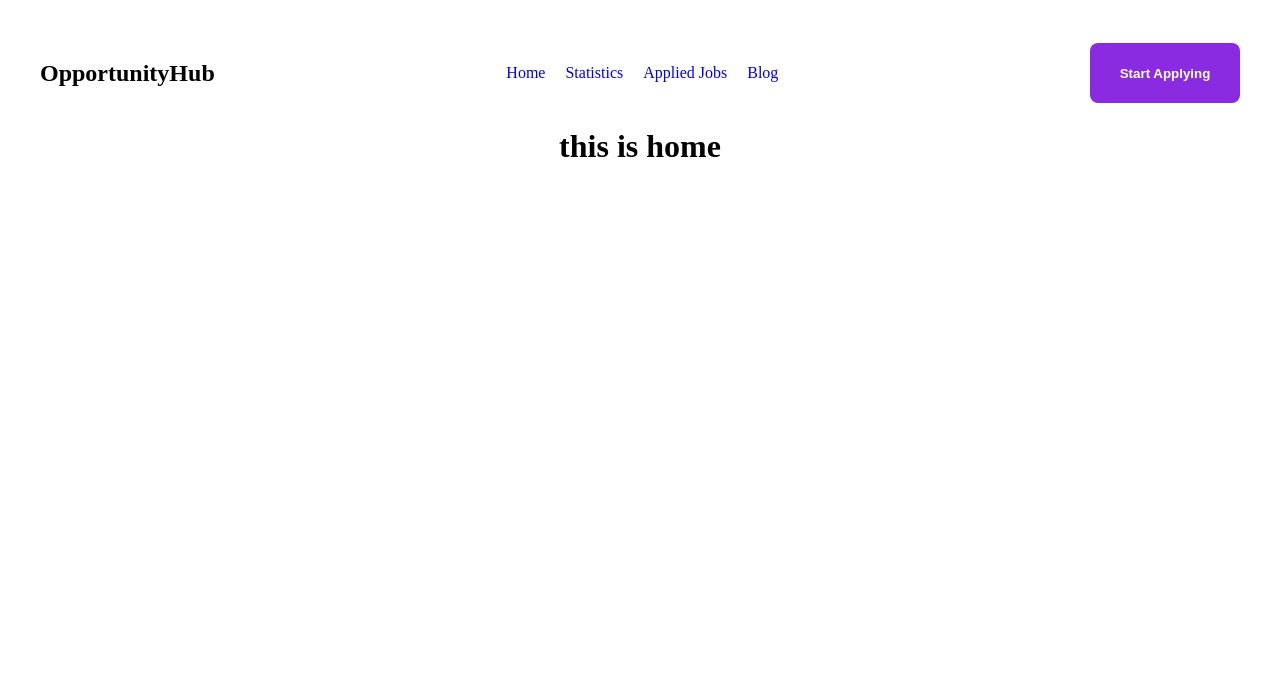
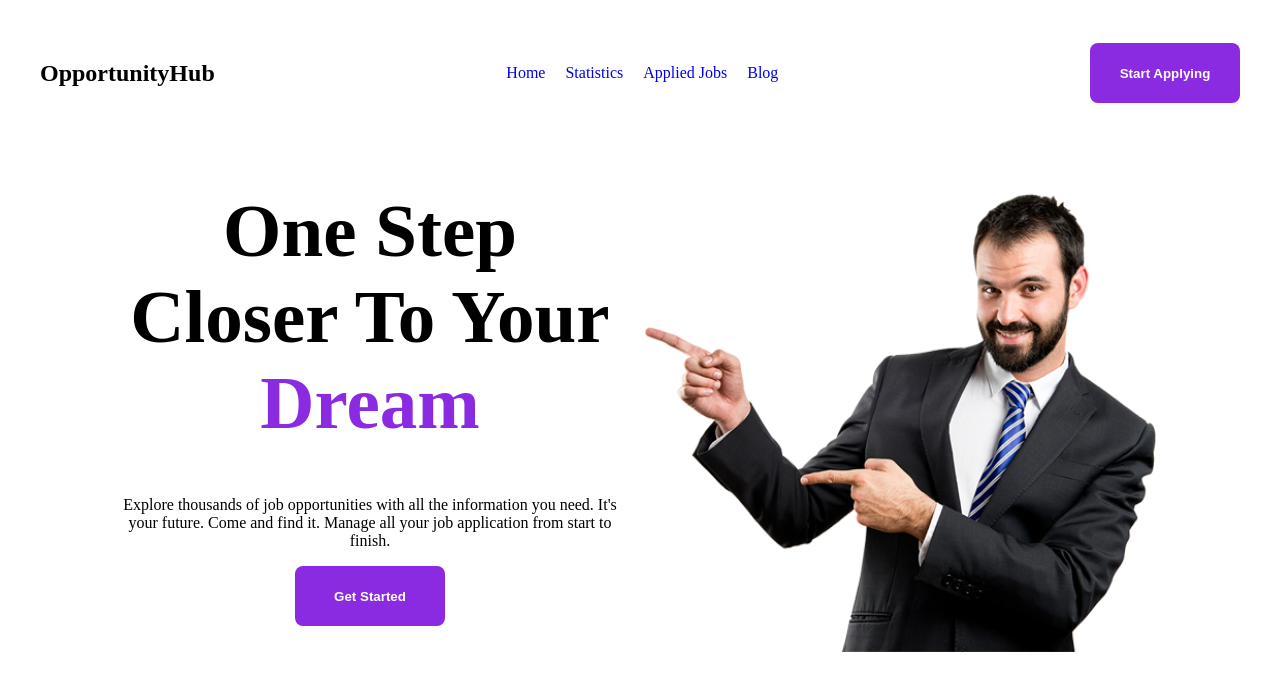
Before and after one commit to Afroza-Khanom/oppurtunity-hub, a React (Vite) app: page / in a window 1280 px wide. Shown: the top 690 px of the page. Built offline with nearby package versions, Linux system fonts and the light colour scheme.

Commit message:
header section in home page added

```diff
--- a/package.json
+++ b/package.json
@@ -9,7 +9,9 @@
     "preview": "vite preview"
   },
   "dependencies": {
+    "bootstrap": "^5.2.3",
     "react": "^18.2.0",
+    "react-bootstrap": "^2.7.2",
     "react-dom": "^18.2.0",
     "react-router-dom": "^6.10.0"
   },
--- a/src/App.jsx
+++ b/src/App.jsx
@@ -2,6 +2,7 @@ import { useState } from 'react'
 import reactLogo from './assets/react.svg'
 import viteLogo from '/vite.svg'
 import './App.css'
+
 
 function App() {
   const [count, setCount] = useState(0)
--- a/src/Components/Home/Home.css
+++ b/src/Components/Home/Home.css
@@ -0,0 +1,34 @@
+.header-container{
+    width: 1070px;
+    height: 550px;
+    display: flex;
+    justify-content: space-between;
+    align-items: center;
+    padding: 0px 50px;
+}
+
+.paragraph-container{
+    width: 520px;
+    padding-left: 20px;
+    left: 0;
+}
+
+.paragraph-container h1{
+    font-size: 75px;
+}
+
+.paragraph-container button{
+    width: 150px;
+    height: 60px;
+    background-color: blueviolet;
+    color: white;
+    padding: 19px 20px 19px 20px;
+    border: none;
+    border-radius: 8px;
+    font-weight: 600;
+}
+
+.header-container img{
+    width: 516px;
+    height: 544px;
+}
--- a/src/Components/Home/Home.jsx
+++ b/src/Components/Home/Home.jsx
@@ -1,11 +1,23 @@
 import React from 'react';
 import { Outlet } from 'react-router-dom';
 import Header from '../Header/Header';
+import './Home.css'
 
 const Home = () => {
     return (
         <div>
-            <h1>this is home</h1>
+            <header className='header-container'>
+                <div className='paragraph-container'>
+                    <h1>
+                        One Step Closer To Your <span style={{color: 'blueviolet'}}>Dream</span>
+                    </h1>
+                    <p>Explore thousands of job opportunities with all the information you need. It's your future.  Come and find it. Manage all your job application from start to finish.</p>
+                    <button>Get Started</button>
+                </div>
+                <div>
+                    <img className='img-fluid' src="/public/image/a49e18a6c059795a878b6b0366e7211b.png" alt="" />
+                </div>
+            </header>
 
         </div>
     );
--- a/src/main.jsx
+++ b/src/main.jsx
@@ -12,6 +12,7 @@ import Main from './Components/Layout/Main';
 import AppliedJob from './Components/AppliedJob/AppliedJob';
 import Statistics from './Components/Statistics/Statistics';
 import Blog from './Components/Blog/Blog';
+
 
 const router = createBrowserRouter([
   {
```
Also changed, not shown: public/image/a49e18a6c059795a878b6b0366e7211b.png (added), 1 other file (tests, documents, lock files or other folders).
